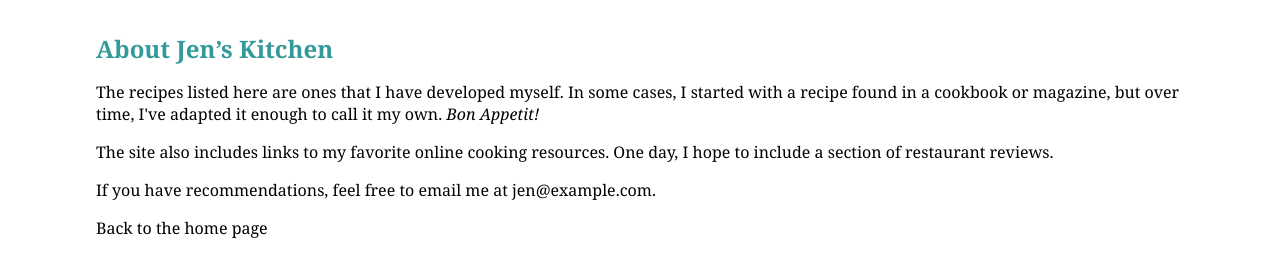
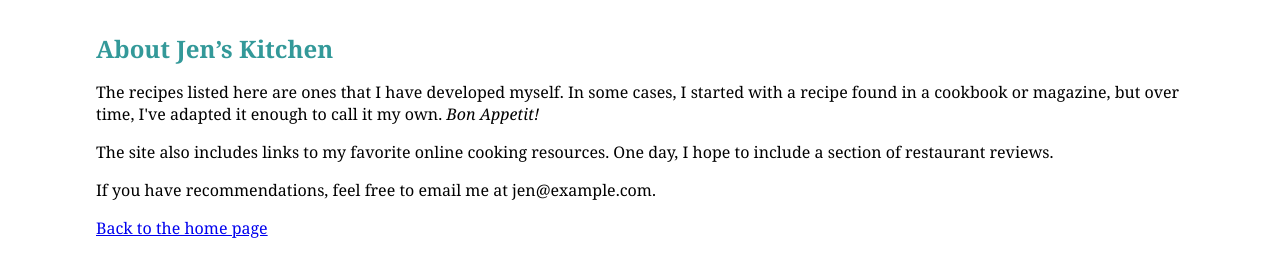
Before and after one commit to JacobBatten52/FiD, a plain HTML site: page jenskitchen/about.html in a window 1280 px wide. Drawn offline with Linux system fonts and the light colour scheme.

Commit message:
Update about.html

```diff
--- a/jenskitchen/about.html
+++ b/jenskitchen/about.html
@@ -33,7 +33,7 @@ small {
 
 <p>If you have recommendations, feel free to email me at jen@example.com.</p>
 
-<p>Back to the home page </p>
+<p><a href="index.html">Back to the home page </p>
 
 </body>
 </html>
```
